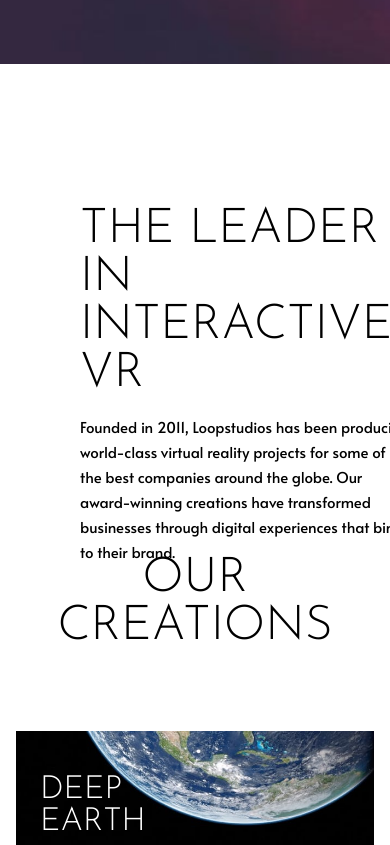
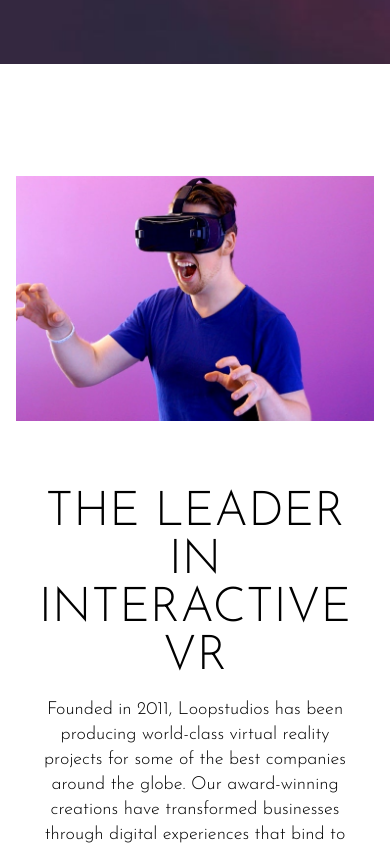
Before and after one commit to feerdaus/loopstudios-challenge, a React (Create React App) app: page / in a window 390 px wide. Shown: the part 780-1625 px from the top of the page. Built offline with nearby package versions, Linux system fonts and the light colour scheme.

Commit message:
Create leader section responsiveness

```diff
--- a/src/components/Leader.js
+++ b/src/components/Leader.js
@@ -3,11 +3,11 @@
 
 const Leader = () => {
   return (
-    <section className="relative max-w-screen-lg mx-auto my-28">
+    <section className="relative max-w-screen-lg mx-auto my-28 px-4">
       <div>
         <img src={interactive} alt="interactive" />
       </div>
-      <div className="interactive-text pt-20 pl-20 bg-white">
+      <div className="interactive-text md:pt-16 md:pl-16 pr-8 bg-white mt-12 flex flex-col md:absolute mx-auto text-center md:text-left ">
         <h1 className="uppercase mb-4">The leader in interactive VR</h1>
         <p className="interactive-p">
           Founded in 2011, Loopstudios has been producing world-class virtual
--- a/src/components/leader.css
+++ b/src/components/leader.css
@@ -1,14 +1,24 @@
 .interactive-text {
   max-width: 541px;
-  max-height: 317px;
-  position: absolute;
+  min-height: 317px;
+
   bottom: 0;
   right: -5%;
 }
 
 .interactive-p {
-  font-family: Alata;
+  font-family: Josefin Sans;
   font-size: 15px;
   line-height: 25px;
   max-width: 445px;
 }
+
+@media (max-width: 760px) {
+  .interactive-text {
+    padding: 20px;
+  }
+  .interactive-p {
+    font-size: 18px;
+    line-height: 25px;
+  }
+}
```
